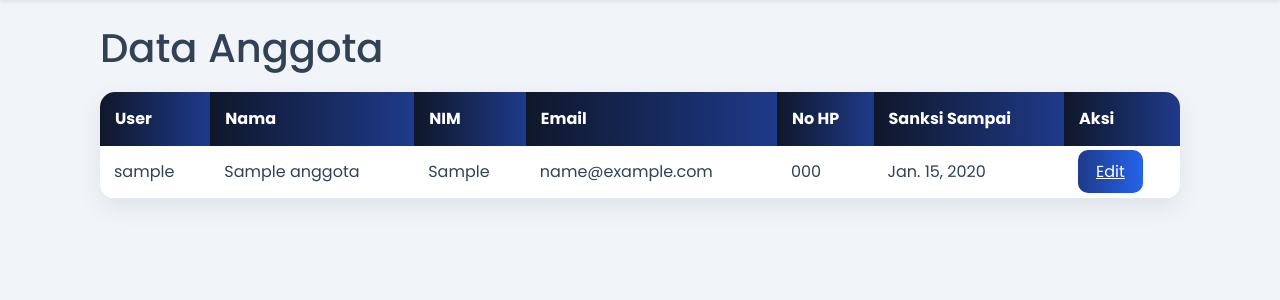
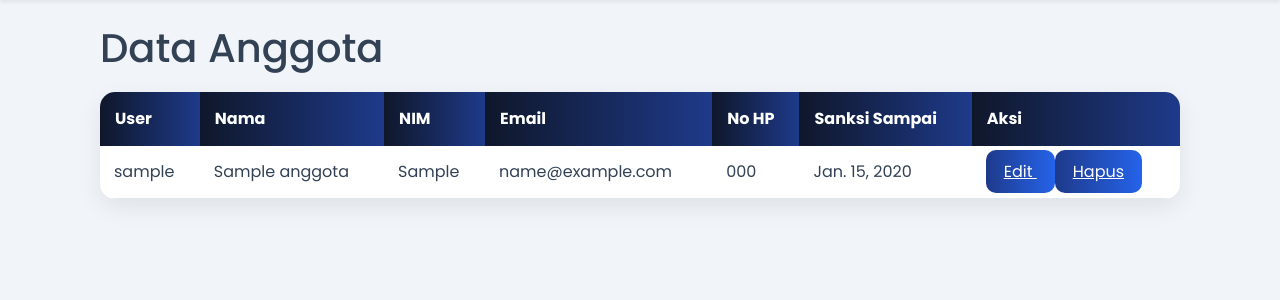
Before and after one commit to KveeUpDillah/RPL-PERPUSTAKAAN, a Django app: page /anggota/ in a window 1280 px wide. Shown: the part 116-416 px from the top of the page. Run offline with Django 4.2, Linux system fonts and the light colour scheme; a user stored in the database is signed in; tables that the repository leaves empty hold one stand-in row (values such as "Sample post").

Commit message:
Menambahkan fitur hapus anggota

```diff
--- a/perpustakaan/main/templates/anggota/anggota_list.html
+++ b/perpustakaan/main/templates/anggota/anggota_list.html
@@ -38,6 +38,12 @@
             <a href="{% url 'anggota_edit' a.id %}" class="btn-custom">
                 Edit
             </a>
+
+            <a href="{% url 'hapus_anggota' a.id %}"
+            class="btn-custom"
+            onclick="return confirm('Yakin ingin menghapus anggota ini?')">
+                Hapus
+            </a>
         </td>
     </tr>
     {% endfor %}
--- a/perpustakaan/main/urls.py
+++ b/perpustakaan/main/urls.py
@@ -20,6 +20,7 @@ urlpatterns = [
     path('anggota/', views.anggota_list, name='anggota_list'),
     path('anggota/tambah/', views.anggota_tambah, name='anggota_tambah'),
     path('anggota/edit/<int:id>/', views.anggota_edit, name='anggota_edit'),
+    path('anggota/hapus/<int:id>/', views.hapus_anggota, name='hapus_anggota'),
 
     path('peminjaman/', views.peminjaman_list, name='peminjaman_list'),
     path('peminjaman/tambah/', views.peminjaman_tambah, name='peminjaman_tambah'),
--- a/perpustakaan/main/views.py
+++ b/perpustakaan/main/views.py
@@ -247,6 +247,27 @@ def anggota_edit(request, id):
 
     return render(request, 'anggota/anggota_form.html', {'form': form})
 
+
+@admin_required
+def hapus_anggota(request, id):
+    anggota = get_object_or_404(Anggota, id=id)
+
+    nama_anggota = anggota.nama
+
+    if anggota.user:
+        anggota.user.delete()
+    else:
+        anggota.delete()
+
+    Aktivitas.objects.create(
+        user=request.user,
+        aksi='Hapus',
+        model='Anggota',
+        keterangan=f"Menghapus anggota: {nama_anggota}"
+    )
+
+    return redirect('anggota_list')
+
 @login_required
 def peminjaman_list(request):
     peminjaman = Peminjaman.objects.select_related('anggota', 'buku').all()
```
